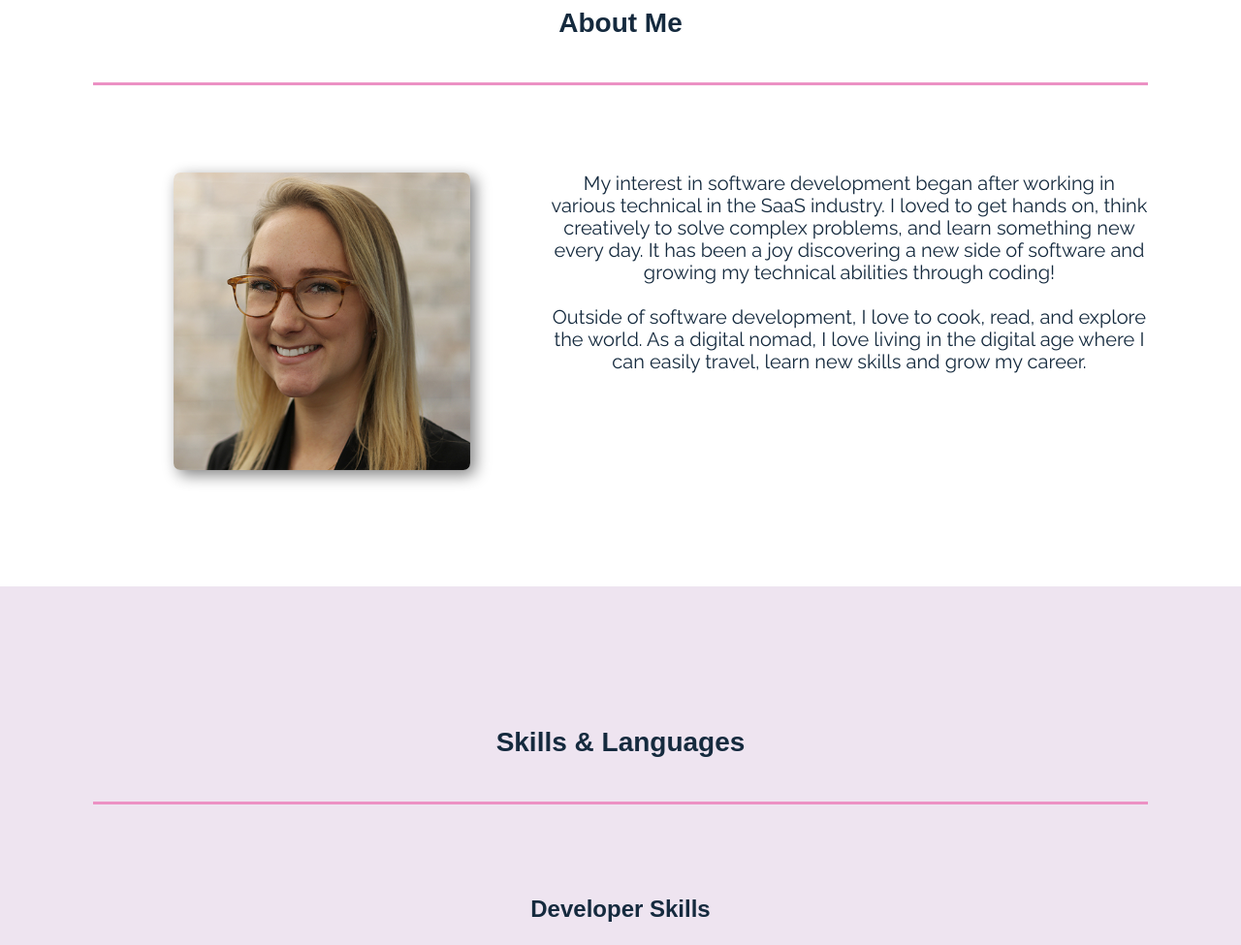
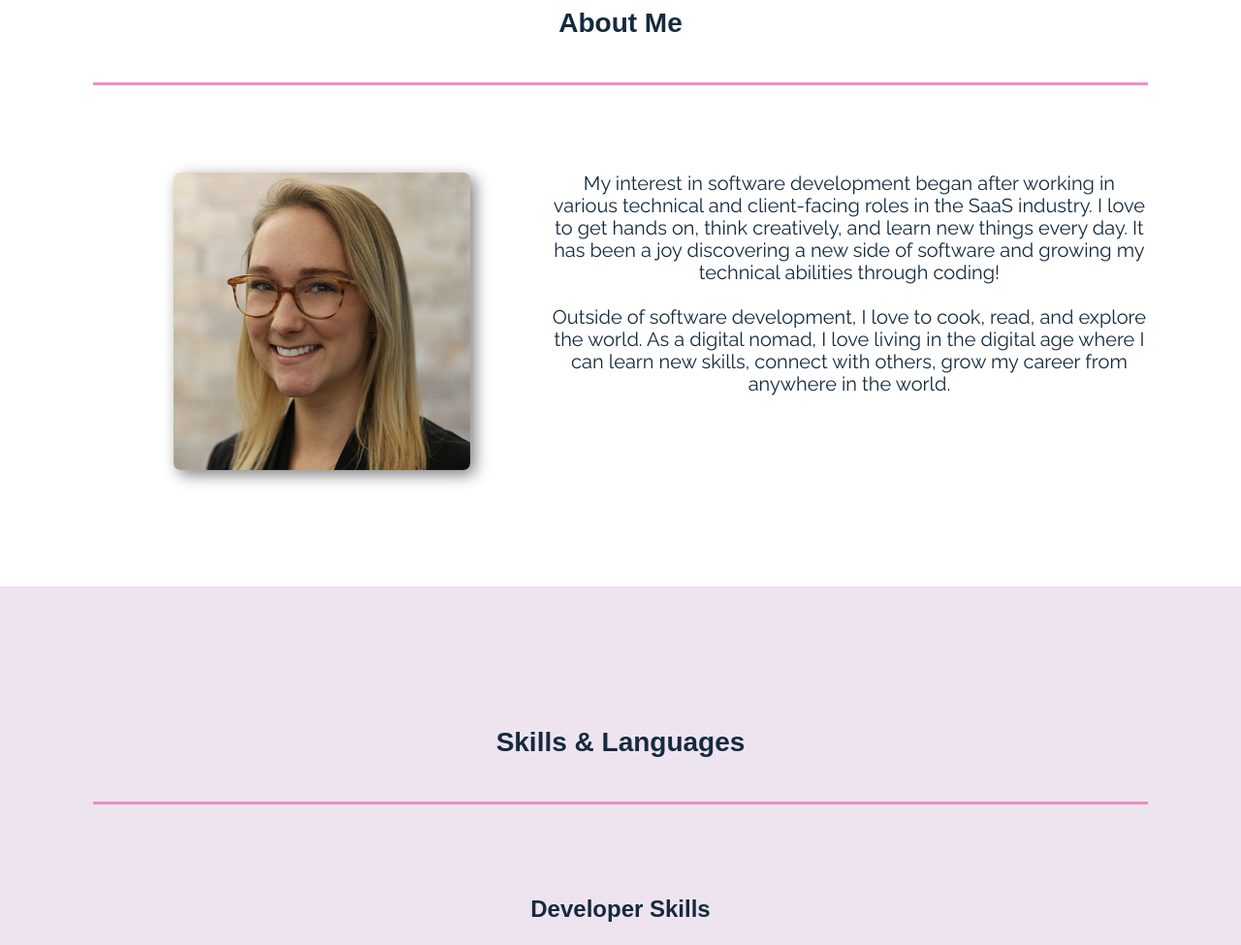
Before and after one commit to atgorman1/alida-portfolio, a website built with Parcel: page index.html in a window 1280 px wide. Shown: the part 1021-1996 px from the top of the page at 97% size. Built offline with nearby package versions, Linux system fonts and the light colour scheme; a web font is replaced by a local one.

Commit message:
Updated wording in about section

```diff
--- a/index.html
+++ b/index.html
@@ -97,15 +97,16 @@
             </figure>
             <p>
               My interest in software development began after working in various
-              technical in the SaaS industry. I loved to get hands on, think
-              creatively to solve complex problems, and learn something new
-              every day. It has been a joy discovering a new side of software
-              and growing my technical abilities through coding!
+              technical and client-facing roles in the SaaS industry. I love to
+              get hands on, think creatively, and learn new things every day. It
+              has been a joy discovering a new side of software and growing my
+              technical abilities through coding!
               <br />
               <br />
               Outside of software development, I love to cook, read, and explore
               the world. As a digital nomad, I love living in the digital age
-              where I can easily travel, learn new skills and grow my career.
+              where I can learn new skills, connect with others, grow my career
+              from anywhere in the world.
             </p>
           </article>
         </div>
```
